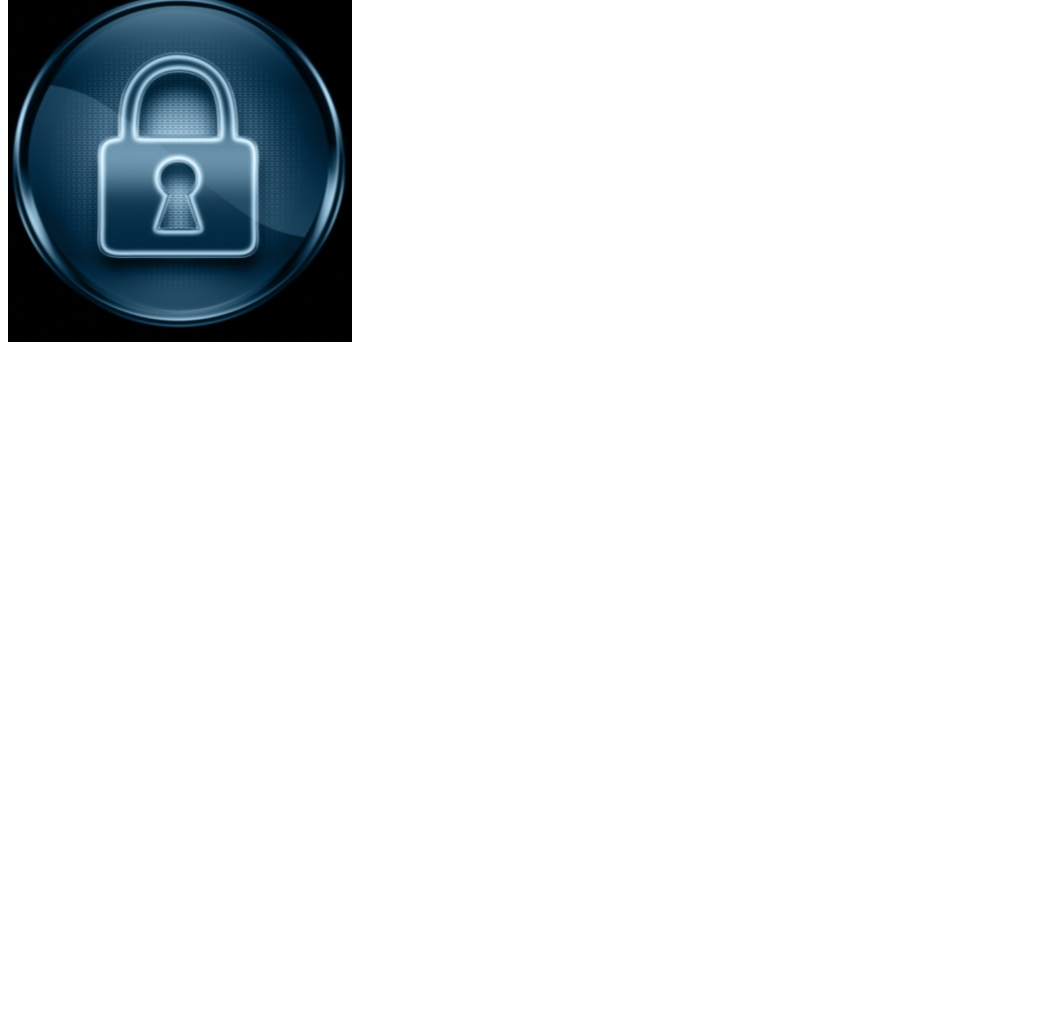
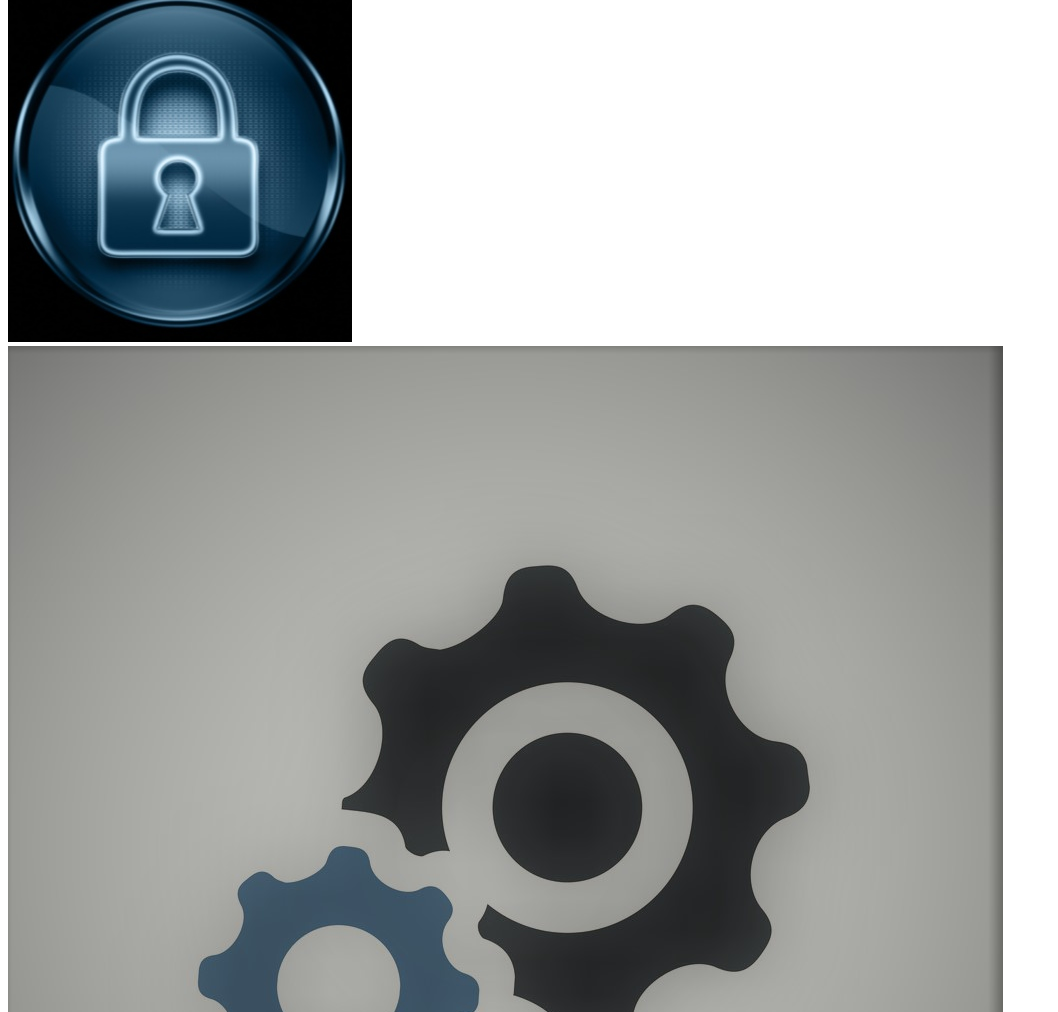
Before and after one commit to sajzon/MyProfile, a plain HTML site: page index.html in a window 1280 px wide. Shown: the part 188-1200 px from the top of the page, without its empty margins (0-1058 px from the left). Before the commit the page ends 800 px from the top, so only its background shows below. Drawn offline with Linux system fonts and the light colour scheme.

Commit message:
Add another image

```diff
--- a/index.html
+++ b/index.html
@@ -10,6 +10,7 @@
 <h2>Batch-GDSE 57</h2>
 <h2>Hello there..!</h2>
 <img src="assets/images/IMG_20210723_133018.jpg">
+<img src="assets/images/settings-icon-vector-21078896.jpg">
 
 
 </body>
```
Also changed, not shown: assets/images/settings-icon-vector-21078896.jpg (added).
